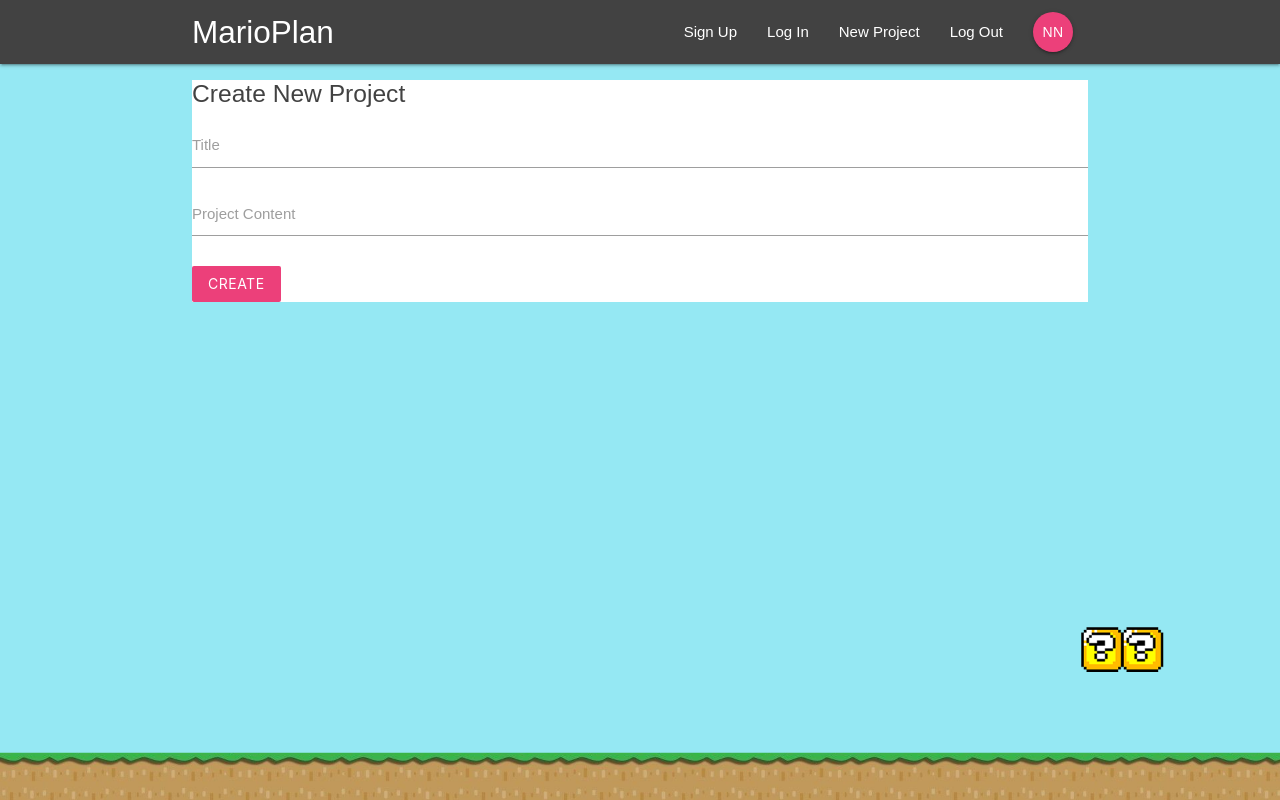
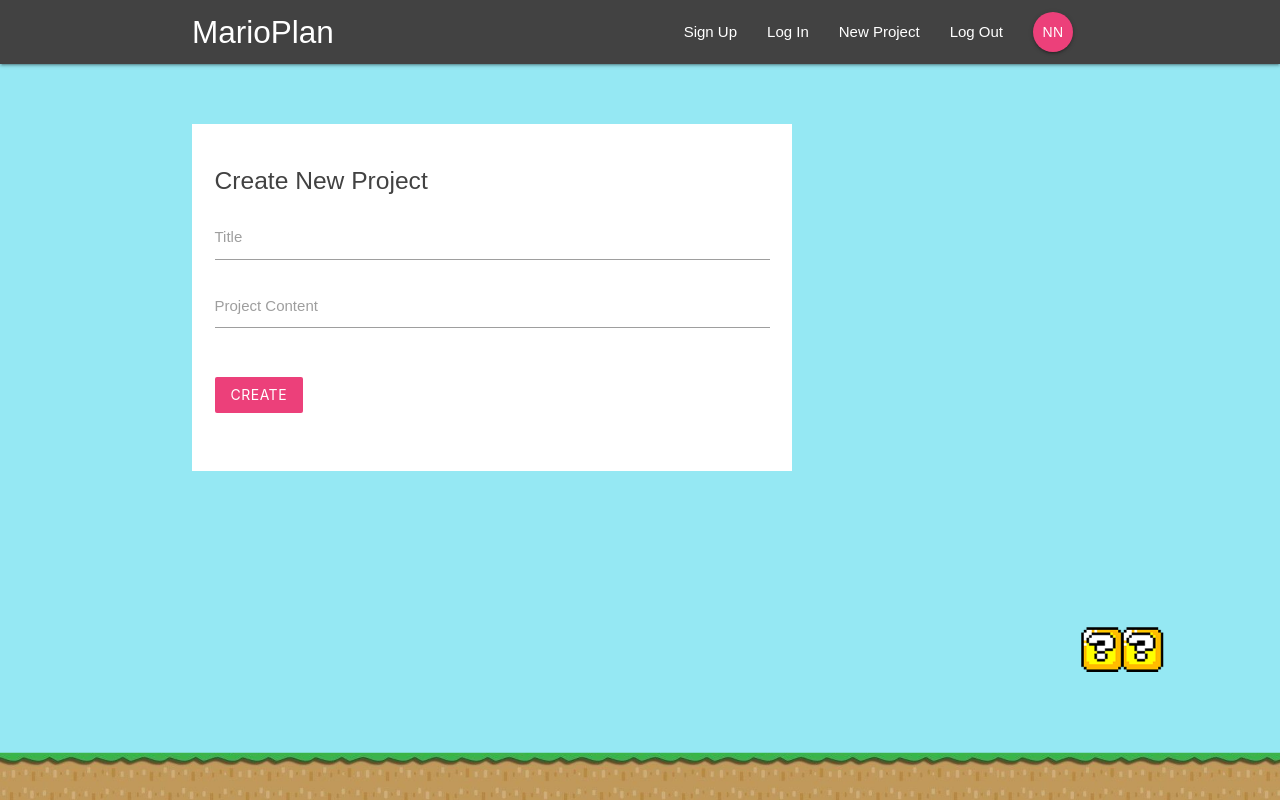
Before and after one commit to ianinazarenko/mario-plan, a React (Create React App) app: page /create-project in a window 1280 px wide. Built offline with nearby package versions, Linux system fonts and the light colour scheme.

Commit message:
Add some styles

```diff
--- a/src/index.css
+++ b/src/index.css
@@ -1,10 +1,39 @@
+html {
+  min-height: 100vh;
+}
+
 body {
   margin: 0;
   padding: 0;
-  min-height: 100vh;
   font-family: sans-serif;
   background: url('images/mario-bg.png') no-repeat;
   background-size: 100%;
   background-position: bottom;
   background-color: #95e8f3;
 }
+
+form {
+  padding: 1.5rem;
+  margin: 4rem 0 5rem 0;
+  max-width: 40rem;
+}
+
+form button,
+form h5 {
+  margin: 20px 0;
+}
+
+input[type='text']:not(.browser-default):focus:not([readonly]),
+input[type='email']:not(.browser-default):focus:not([readonly]),
+input[type='password']:not(.browser-default):focus:not([readonly]),
+textarea.materialize-textarea:focus:not([readonly]) {
+  border-color: #ec407a;
+  box-shadow: none;
+}
+
+input[type='text']:not(.browser-default):focus:not([readonly]) + label,
+textarea.materialize-textarea:focus:not([readonly]) + label,
+input[type='email']:not(.browser-default):focus:not([readonly]) + label,
+input[type='password']:not(.browser-default):focus:not([readonly]) + label {
+  color: #ec407a !important;
+}
```
